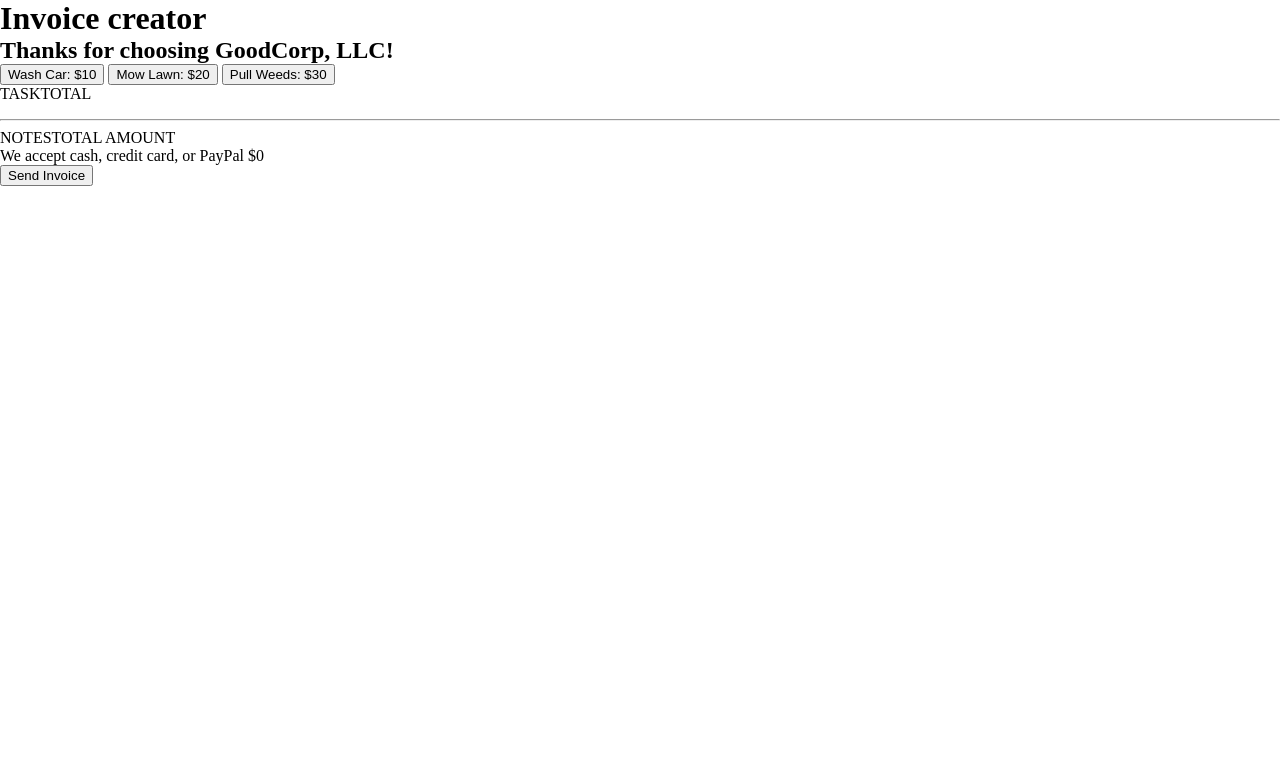
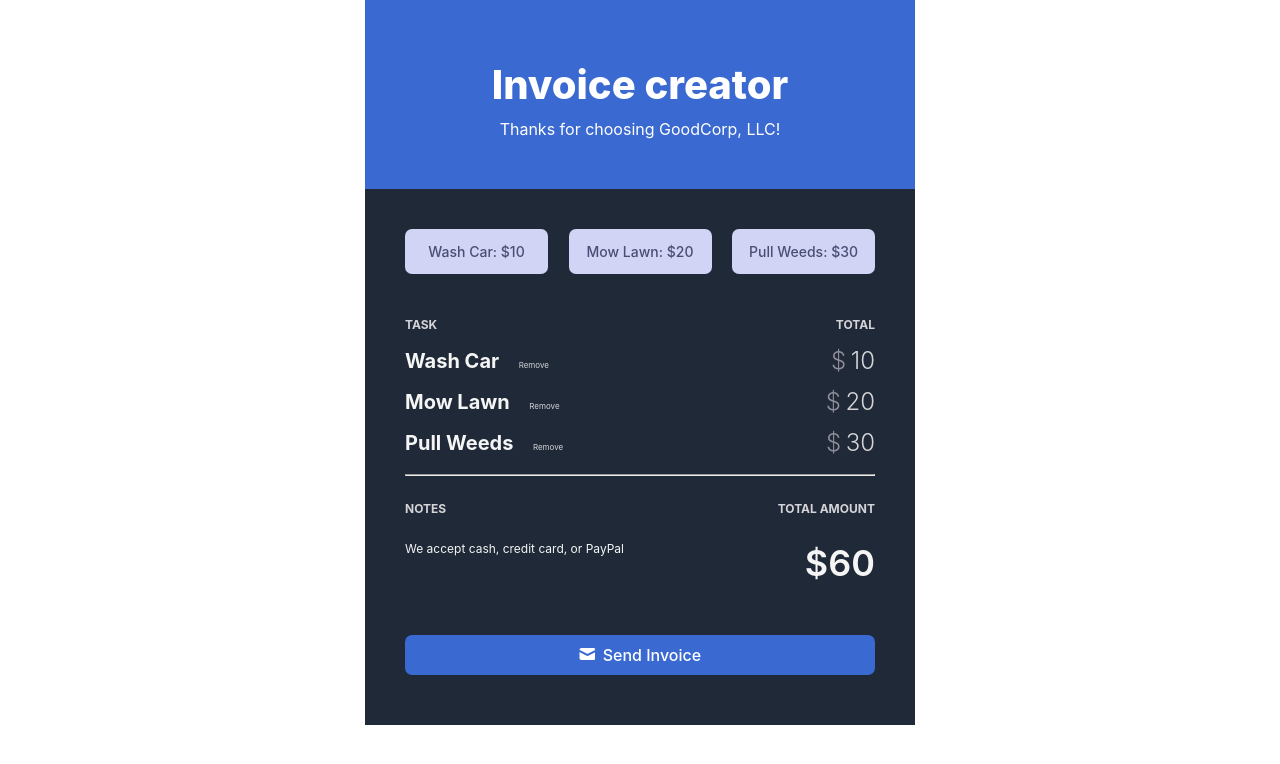
Before and after one commit to olena-ole/invoice-creator, a plain HTML site: page index.html in a window 1280 px wide. Drawn offline with Linux system fonts and the light colour scheme.

Commit message:
styled project

```diff
--- a/index.html
+++ b/index.html
@@ -9,31 +9,67 @@
 </head>
 <body>
     <header>
-        <div class="container">
+        <div class="header-container">
             <h1>Invoice creator</h1>
             <h2>Thanks for choosing GoodCorp, LLC!</h2>
         </div>
     </header>
     <main>
-        <div class="container">
+        <div class="main-container">
             <div class="wrapper-btns">
-                <button>Wash Car: $10</button>
-                <button>Mow Lawn: $20</button>
-                <button>Pull Weeds: $30</button>
+                <button class="service-btn">Wash Car: $10</button>
+                <button class="service-btn">Mow Lawn: $20</button>
+                <button class="service-btn">Pull Weeds: $30</button>
             </div>
             <div class="wrapper-tasks">
-                <p class="table-head"><span class="left">TASK</span><span class="right">TOTAL</span></p>
-                <ul></ul>
+                <p class="table-head"><span>TASK</span><span>TOTAL</span></p>
+                <ul class="service-list">
+                    <li class="service-list-item">
+                        <div class="service">
+                            <span class="service-name">Wash Car</span>
+                            <span class="service-remove">Remove</span>
+                        </div>
+                        <div class="cost">
+                            <span class="cost-currency">$</span>
+                            <span class="cost-sum">10</span>
+                        </div>
+                    </li>
+                    <li class="service-list-item">
+                        <div class="service">
+                            <span class="service-name">Mow Lawn</span>
+                            <span class="service-remove">Remove</span>
+                        </div>
+                        <div class="cost">
+                            <span class="cost-currency">$</span>
+                            <span class="cost-sum">20</span>
+                        </div>
+                    </li>
+                    <li class="service-list-item">
+                        <div class="service">
+                            <span class="service-name">Pull Weeds</span>
+                            <span class="service-remove">Remove</span>
+                        </div>
+                        <div class="cost">
+                            <span class="cost-currency">$</span>
+                            <span class="cost-sum">30</span>
+                        </div>
+                    </li>
+                </ul>
             </div>
             <hr>
             <div class="wrapper-total">
-                <p class="table-head"><span class="left">NOTES</span><span class="right">TOTAL AMOUNT</span></p>
-                <p class="note">
-                    <span class="left small-text">We accept cash, credit card, or PayPal</span>
-                    <span class="right huge-text">$0</span>
-                </p>
+                <p class="table-head"><span>NOTES</span><span>TOTAL AMOUNT</span></p>
+                <div class="note">
+                    <p class="note-text">We accept cash, credit card, or PayPal</p>
+                    <p class="note-sum"><span>$</span><span id="total">60</span></p>
+                </div>
             </div>
-            <button class="send-btn"><img src="" alt="">Send Invoice</button>
+            <button class="send-btn">
+                <div class="img-wrap">
+                    <img src="images/mail.png" alt="" class="btn-icon">
+                </div>
+                <p class="btn-text">Send Invoice</p>
+            </button>
         </div>
     </main>
 </body>
--- a/style.css
+++ b/style.css
@@ -1,5 +1,6 @@
 * {
     box-sizing: border-box;
+    font-family: 'Inter', sans-serif;
 }
 
 body {
@@ -7,7 +8,161 @@
     padding: 0;
 }
 
-h1, h2, p {
+h1, h2, p, ul, ol {
     margin: 0;
     padding: 0;
 }
+
+.header-container {
+    width: 550px;
+    margin: 0 auto;
+    padding: 60px 70px 50px;
+    text-align: center;
+    color: #fff;
+    background: #3A69D2;
+}
+
+h1 {
+    font-weight: 800;
+    font-size: 40px;
+}
+
+h2 {
+    font-weight: 400;
+    font-size: 16px;
+    margin-top: 10px;
+}
+
+.main-container {
+    width: 550px;
+    margin: 0 auto;
+    padding: 40px;
+    padding-bottom: 50px;
+    background: #1F2937;
+    color: #fff;
+}
+
+.wrapper-btns {
+    display: flex;
+    justify-content: space-between;
+}
+
+.service-btn {
+    width: 143px;
+    height: 45px;
+
+    background: #D1D4F4;
+    border: none;
+    border-radius: 7px;
+
+    font-weight: 500;
+    font-size: 14px;
+    color: #4A4E74;
+}
+
+.service-btn:hover {
+    border: 2px solid #FFFFFF;
+}
+
+.wrapper-tasks {
+    margin-top: 43px;
+}
+
+.table-head {
+    display: flex;
+    justify-content: space-between;
+    font-weight: 700;
+    font-size: 12px;
+    color: #D5D4D8;
+}
+
+.service-list {
+    margin-top: 19px;
+    margin-bottom: 0;
+    list-style-type: none;
+}
+
+.service-list-item {
+    display: flex;
+    justify-content: space-between;
+    margin-bottom: 19px;
+}
+
+.service-name {
+    font-weight: 700;
+    font-size: 20px;
+    line-height: 20px;
+    color: #F5F5F5;
+    margin-right: 15px;
+}
+
+.service-remove {
+    font-weight: 400;
+    font-size: 8px;
+    color: #D5D4D8;
+}
+
+.cost-currency {
+    font-weight: 300;
+    font-size: 24px;
+    line-height: 20px;
+    color: #918E9B;
+}
+
+.cost-sum {
+    font-weight: 300;
+    font-size: 24px;
+    line-height: 20px;
+    color: #D5D4D8;
+}
+
+.wrapper-total {
+    margin-top: 25px;
+}
+
+.note {
+    display: flex;
+    justify-content: space-between;
+    margin-top: 25px;
+    color: #F5F5F5;
+}
+
+.note-text {
+    font-weight: 400;
+    font-size: 12px;
+}
+
+.note-sum {
+    font-weight: 600;
+    font-size: 36px;
+    color: #F5F5F5;
+}
+
+.send-btn {
+    margin-top: 50px;
+    width: 100%;
+    display: flex;
+    justify-content: space-around;
+    padding: 10px 170px;
+    align-items: center;
+
+    background: #3A69D2;
+
+    box-shadow: 0px 1px 2px rgba(0, 0, 0, 0.05);
+    border: none;
+    border-radius: 7px;
+}
+
+.img-wrap {
+    width: 16px;
+}
+
+.btn-icon {
+    width: 100%;
+}
+
+.btn-text {
+    font-weight: 500;
+    font-size: 16px;
+    color: #fff;
+}
```
Also changed, not shown: images/mail.png (added).
